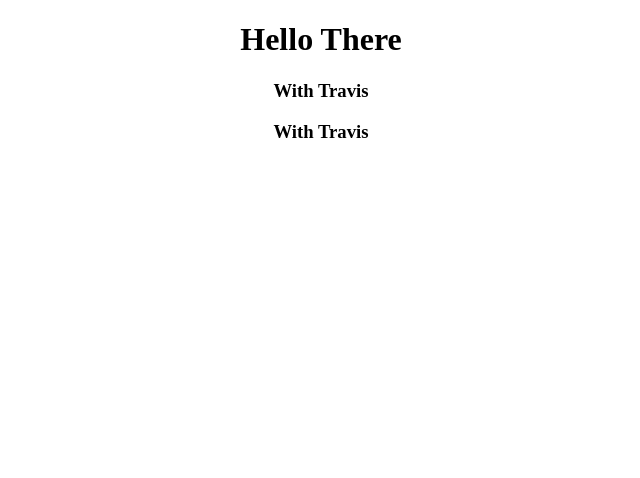
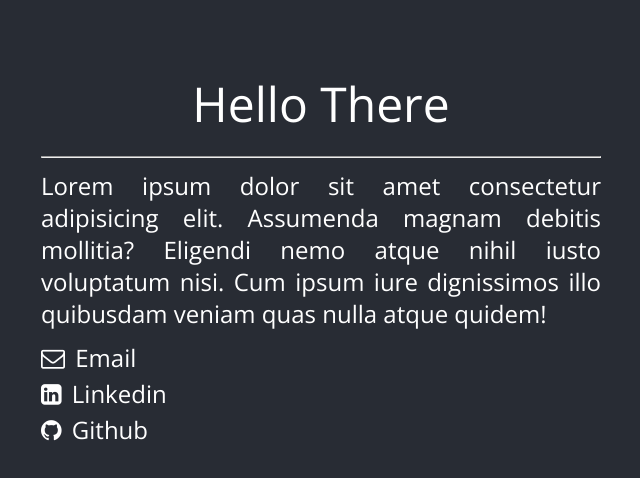
Before and after one commit to mar-sh/page, a website: page public/index.html in a window 1280 px wide. Shown: the whole page, without its empty margins (319-959 px from the left). Drawn offline with nearby package versions, Linux system fonts and the light colour scheme.

Commit message:
Add layout

```diff
--- a/public/index.html
+++ b/public/index.html
@@ -4,13 +4,51 @@
 		<meta charset="UTF-8" />
 		<meta name="viewport" content="width=device-width, initial-scale=1.0" />
 		<meta http-equiv="X-UA-Compatible" content="ie=edge" />
+		<link
+			href="https://fonts.googleapis.com/css?family=Open+Sans:400,700&display=swap"
+			rel="stylesheet"
+		/>
+		<link
+			href="https://stackpath.bootstrapcdn.com/font-awesome/4.7.0/css/font-awesome.min.css"
+			rel="stylesheet"
+			integrity="sha384-wvfXpqpZZVQGK6TAh5PVlGOfQNHSoD2xbE+QkPxCAFlNEevoEH3Sl0sibVcOQVnN"
+			crossorigin="anonymous"
+		/>
+		<link rel="stylesheet" href="style.css" />
 		<title>Hello There</title>
 	</head>
 	<body>
 		<main id="main">
-      <h1 style="text-align: center;">Hello There</h1 style="text-align: center;">
-      <h3 style="text-align: center;">With Travis</h3>
-      <h3 style="text-align: center;">With Travis</h3>
-    </main>
+			<h1 id="title">Hello There</h1>
+
+			<div id="content">
+				<hr />
+				<p class="content-text">
+					Lorem ipsum dolor sit amet consectetur adipisicing elit. Assumenda
+					magnam debitis mollitia? Eligendi nemo atque nihil iusto voluptatum
+					nisi. Cum ipsum iure dignissimos illo quibusdam veniam quas nulla
+					atque quidem!
+				</p>
+
+				<div id="social">
+					<ul class="social-list">
+						<li class="social-link">
+							<i class="fa fa-envelope-o" aria-hidden="true"></i>
+							<a>
+								Email
+							</a>
+						</li>
+						<li class="social-link">
+							<i class="fa fa-linkedin-square" aria-hidden="true"></i>
+							<a>Linkedin</a>
+						</li>
+						<li class="social-link">
+							<i class="fa fa-github" aria-hidden="true"></i>
+							<a href="https://github.com">Github</a>
+						</li>
+					</ul>
+				</div>
+			</div>
+		</main>
 	</body>
 </html>
--- /dev/null
+++ b/public/style.css
@@ -0,0 +1,177 @@
+/* http://meyerweb.com/eric/tools/css/reset/
+   v2.0 | 20110126
+   License: none (public domain)
+*/
+
+html,
+body,
+div,
+span,
+applet,
+object,
+iframe,
+h1,
+h2,
+h3,
+h4,
+h5,
+h6,
+p,
+blockquote,
+pre,
+a,
+abbr,
+acronym,
+address,
+big,
+cite,
+code,
+del,
+dfn,
+em,
+img,
+ins,
+kbd,
+q,
+s,
+samp,
+small,
+strike,
+strong,
+sub,
+sup,
+tt,
+var,
+b,
+u,
+i,
+center,
+dl,
+dt,
+dd,
+ol,
+ul,
+li,
+fieldset,
+form,
+label,
+legend,
+table,
+caption,
+tbody,
+tfoot,
+thead,
+tr,
+th,
+td,
+article,
+aside,
+canvas,
+details,
+embed,
+figure,
+figcaption,
+footer,
+header,
+hgroup,
+menu,
+nav,
+output,
+ruby,
+section,
+summary,
+time,
+mark,
+audio,
+video {
+	margin: 0;
+	padding: 0;
+	border: 0;
+	font-size: 100%;
+	font: inherit;
+	vertical-align: baseline;
+}
+/* HTML5 display-role reset for older browsers */
+article,
+aside,
+details,
+figcaption,
+figure,
+footer,
+header,
+hgroup,
+menu,
+nav,
+section {
+	display: block;
+}
+body {
+	line-height: 1;
+}
+ol,
+ul {
+	list-style: none;
+}
+blockquote,
+q {
+	quotes: none;
+}
+blockquote:before,
+blockquote:after,
+q:before,
+q:after {
+	content: "";
+	content: none;
+}
+table {
+	border-collapse: collapse;
+	border-spacing: 0;
+}
+
+html {
+	font-family: "Open Sans";
+	font-size: 100%;
+}
+
+main {
+	background-color: #282c34;
+	min-height: 100vh;
+	display: flex;
+	flex-direction: column;
+	align-items: center;
+	color: white;
+	padding: 5rem;
+}
+
+a,
+a:hover {
+	text-decoration: none;
+	color: inherit;
+	padding: 0.25rem;
+}
+
+#title {
+	font-size: 3rem;
+	margin-bottom: 1rem;
+	text-align: center;
+}
+
+#content {
+	width: 50%;
+	text-align: justify;
+	margin-bottom: 1rem;
+	font-size: 1.5rem;
+}
+
+.content-text {
+	margin-bottom: 1rem;
+	line-height: 2rem;
+}
+
+#social {
+	align-self: flex-start;
+}
+
+.social-link:not(:last-child) {
+	margin-bottom: 0.75rem;
+}
```
Also changed, not shown: tests/render.test.js (+8 -2 lines).
